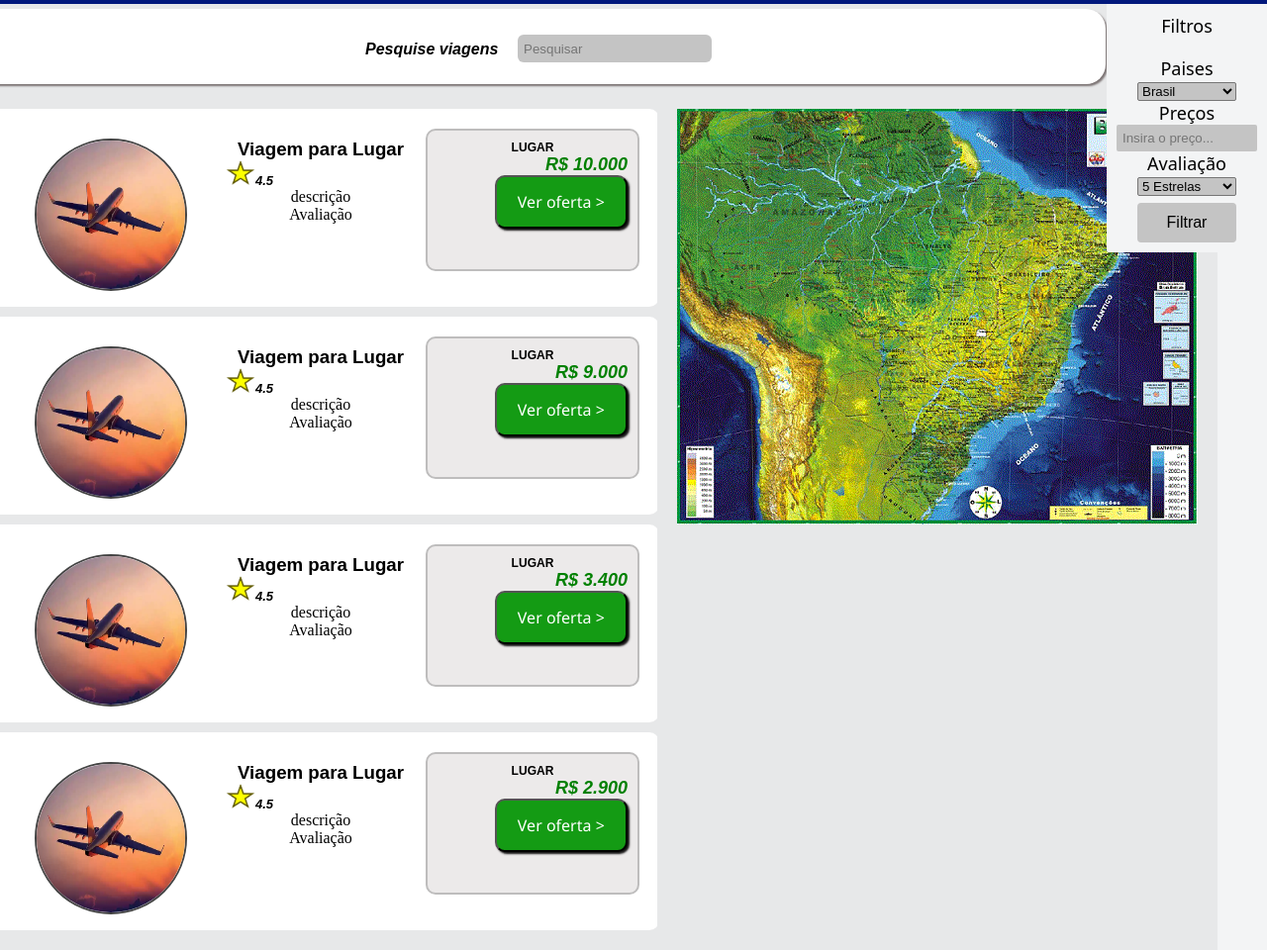
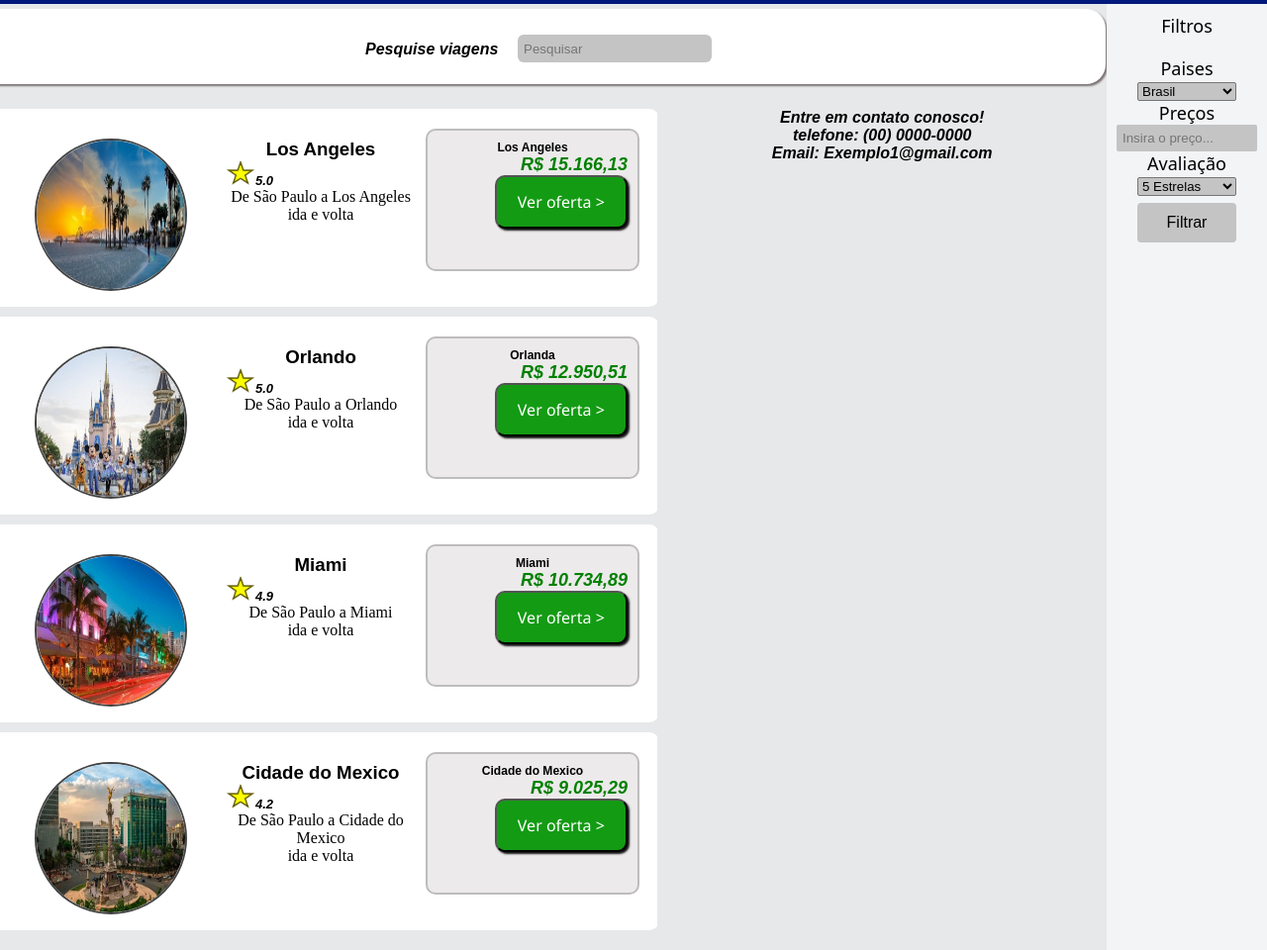
Before and after one commit to 1pxtu/trabalho-joel, a plain HTML site: page trabalho joel/index.html in a window 1280 px wide. Shown: the part 79-1039 px from the top of the page at 99% size. Drawn offline with Linux system fonts and the light colour scheme.

Commit message:
Add files via upload
Produto final

```diff
--- a/trabalho joel/css/style.css
+++ b/trabalho joel/css/style.css
@@ -185,6 +185,7 @@ body{
     border: #444 4px;
 }
 
+
 .classificacao{
     width: 15vw;
     height: 15vh;
@@ -289,5 +290,17 @@ h6 {
     padding: 20px;
     width: 53vw;
     background-color: #e7e8e9;
+    text-align: center;
+}
+
+.sobre{
+    padding-top: 20px;
+    text-align: center;
+    background-color: #e7e8e9;
+    height: 90vh;
+}
+
+.sobre marquee{
+    padding: 30px;
 
 }
--- a/trabalho joel/index.html
+++ b/trabalho joel/index.html
@@ -7,7 +7,7 @@
     <link rel="stylesheet" href="css/style.css">
     <link rel="shortcut icon" href="images/aviao2.png" type="image/x-icon">
     <script src="js/script.js"></script>
-    <title>TwoBago</title>
+    <title>TwoBagos</title>
 </head>
 <body>
     <nav class="menu">
@@ -19,7 +19,6 @@
             <strong><button onclick="myFunction()" class="dropbtn">Menu</button></strong>
             <div id="myDropdown" class="dropdown-content">
                 <a href="pages/hoteis.html" class="op">Hoteis</a>
-                <a href="pages/contato.html" class="op">Contato</a>
                 <a href="pages/sobre.html" class="op">Sobre</a>
             </div>
         </div>
@@ -45,20 +44,20 @@
 
                 <div class="hotel">
 
-                <img src="images/aviao.png" id="aviao" width="150px" height="150px">
+                <img src="images/viagem1.jpg" id="aviao" width="150px" height="150px">
 
                 </div>
 
                 <div class="classificacao">
-                <h3>Viagem para Lugar</h3>
-                <h5><img src="images/star.jpg" width="30px" height="25px">4.5</h5>
-                <p>descrição</p>
-                <p>Avaliação</p>
+                <h3>Los Angeles</h3>
+                <h5><img src="images/star.jpg" width="30px" height="25px">5.0</h5>
+                <p>De São Paulo a Los Angeles</p>
+                <p>ida e volta</p>
                 </div>
 
                 <div class="comprar">
-                    <h6>LUGAR</h6>
-                    <h4 style="color:green">R$ 10.000 </h4>
+                    <h6>Los Angeles</h6>
+                    <h4 style="color:green">R$ 15.166,13 </h4>
                     <button>Ver oferta ></button>
                 </div>
 
@@ -68,20 +67,20 @@
 
                 <div class="hotel">
 
-                <img src="images/aviao.png" id="aviao" width="150px" height="150px">
+                <img src="images/viagem2.jpg" id="aviao" width="150px" height="150px">
 
                 </div>
 
                 <div class="classificacao">
-                <h3>Viagem para Lugar</h3>
-                <h5><img src="images/star.jpg" width="30px" height="25px">4.5</h5>
-                <p>descrição</p>
-                <p>Avaliação</p>
+                <h3>Orlando</h3>
+                <h5><img src="images/star.jpg" width="30px" height="25px">5.0</h5>
+                <p>De São Paulo a Orlando</p>
+                <p>ida e volta</p>
                 </div>
 
                 <div class="comprar">
-                    <h6>LUGAR</h6>
-                    <h4 style="color:green">R$ 9.000 </h4>
+                    <h6>Orlanda</h6>
+                    <h4 style="color:green">R$ 12.950,51 </h4>
                     <button>Ver oferta ></button>
                 </div>
 
@@ -91,20 +90,20 @@
 
                 <div class="hotel">
 
-                <img src="images/aviao.png" id="aviao" width="150px" height="150px">
+                <img src="images/viagem3.jpg" id="aviao" width="150px" height="150px">
 
                 </div>
 
                 <div class="classificacao">
-                <h3>Viagem para Lugar</h3>
-                <h5><img src="images/star.jpg" width="30px" height="25px">4.5</h5>
-                <p>descrição</p>
-                <p>Avaliação</p>
+                <h3>Miami</h3>
+                <h5><img src="images/star.jpg" width="30px" height="25px">4.9</h5>
+                <p>De São Paulo a Miami</p>
+                <p>ida e volta</p>
                 </div>
 
                 <div class="comprar">
-                    <h6>LUGAR</h6>
-                    <h4 style="color:green">R$ 3.400 </h4>
+                    <h6>Miami</h6>
+                    <h4 style="color:green">R$ 10.734,89 </h4>
                     <button>Ver oferta ></button>
                 </div>
 
@@ -113,26 +112,28 @@
 
                 <div class="hotel">
 
-                <img src="images/aviao.png" id="aviao" width="150px" height="150px">
+                <img src="images/viagem4.jpg" id="aviao" width="150px" height="150px">
 
                 </div>
 
                 <div class="classificacao">
-                <h3>Viagem para Lugar</h3>
-                <h5><img src="images/star.jpg" width="30px" height="25px">4.5</h5>
-                <p>descrição</p>
-                <p>Avaliação</p>
+                <h3>Cidade do Mexico</h3>
+                <h5><img src="images/star.jpg" width="30px" height="25px">4.2</h5>
+                <p>De São Paulo a Cidade do Mexico</p>
+                <p>ida e volta</p>
                 </div>
 
                 <div class="comprar">
-                    <h6>LUGAR</h6>
-                    <h4 style="color:green">R$ 2.900 </h4>
+                    <h6>Cidade do Mexico</h6>
+                    <h4 style="color:green">R$ 9.025,29 </h4>
                     <button>Ver oferta ></button>
                 </div>
             </div>
         </div>
         <div class="base2">
-                <img src="images/brasil.jpg" alt="">
+                <h4>Entre em contato conosco!</h4>
+                <h4>telefone: (00) 0000-0000</h4>
+                <h4>Email: Exemplo1@gmail.com</h4>
 
             </div>
     </div>
```
Also changed, not shown: trabalho joel/pages/hoteis.html (+33 -34 lines), trabalho joel/pages/sobre.html (+14 -7 lines), trabalho joel/images/hotel1.jpg (added), trabalho joel/images/hotel2.jpg (added), trabalho joel/images/hotel3.jpg (added), trabalho joel/images/hotel4.jpg (added), trabalho joel/images/viagem1.jpg (added), trabalho joel/images/viagem2.jpg (added), trabalho joel/images/viagem3.jpg (added), trabalho joel/images/viagem4.jpg (added).
